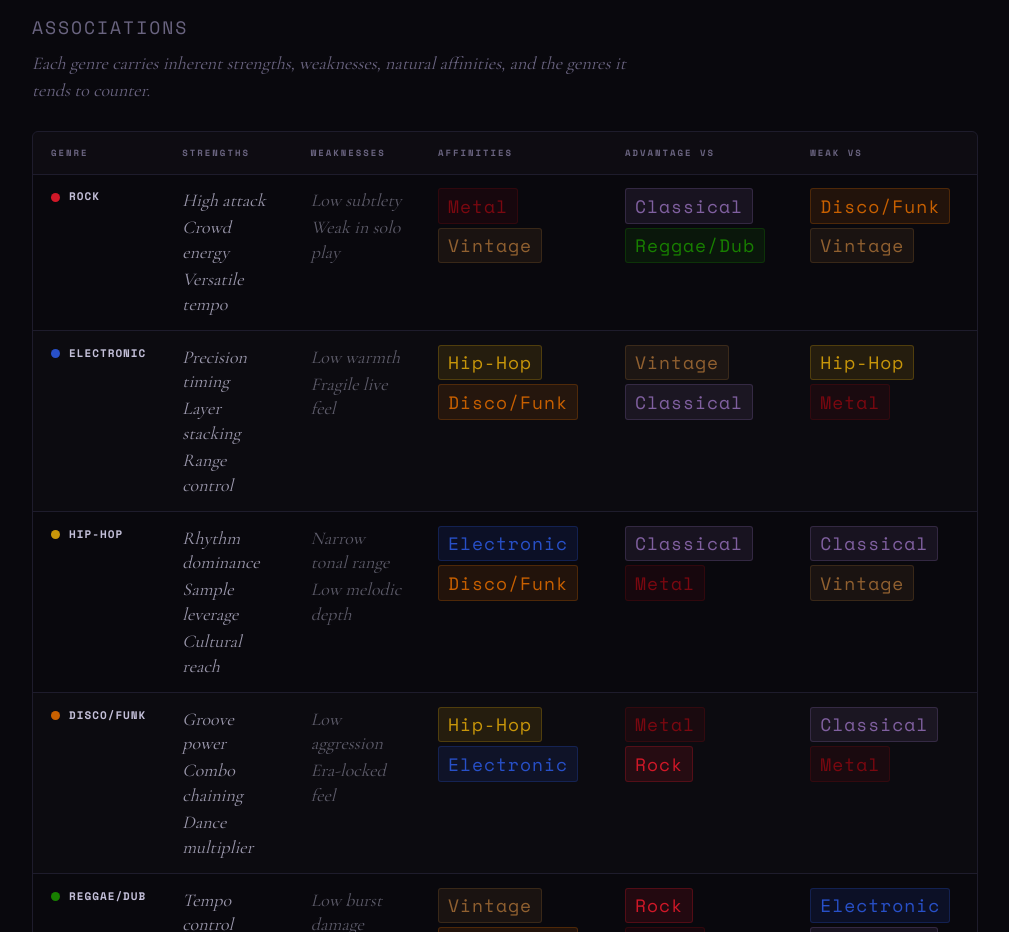
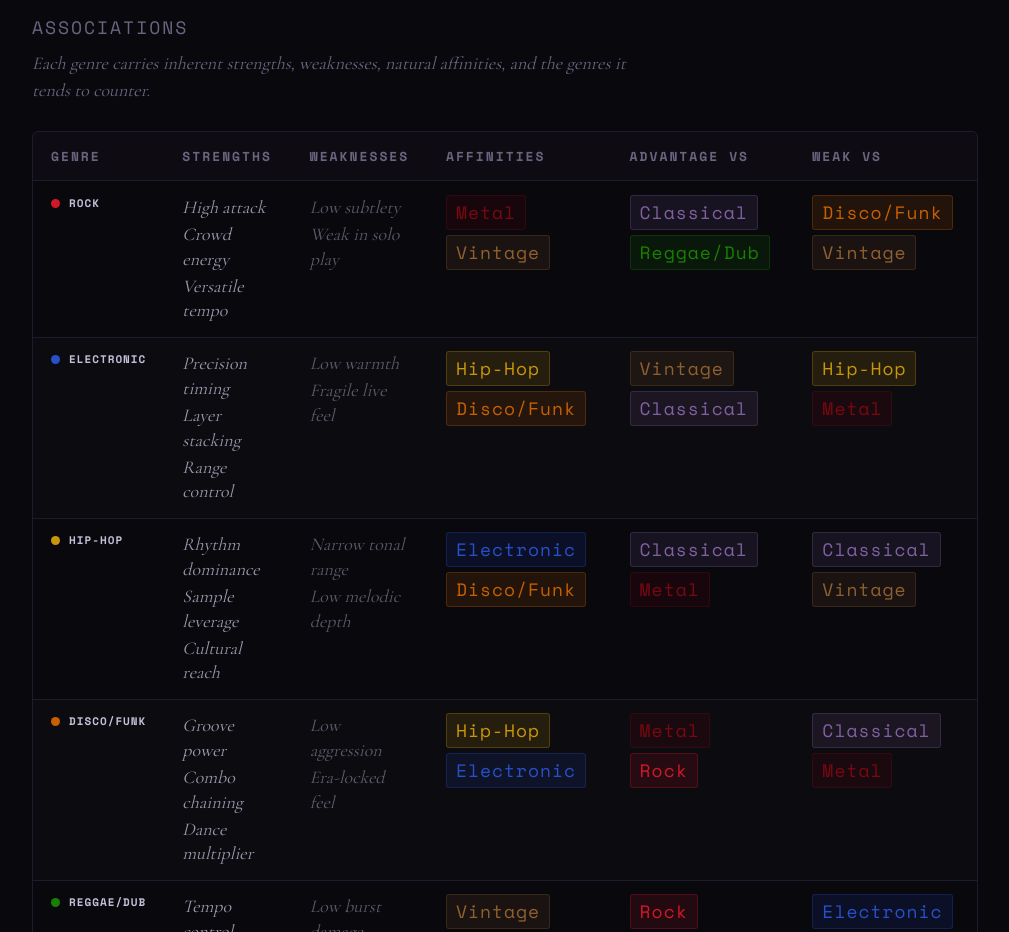
Before and after one commit to BehindTheMusicTree/the-music-deck-assets, a Next.js app: page /genres in a window 1280 px wide. Shown: the part 2086-3018 px from the top of the page, without its empty margins (135-1144 px from the left). Built offline with nearby package versions, Linux system fonts and the light colour scheme.

Commit message:
feat: update font size in GenreAssociations table header for improved readability

```diff
--- a/components/GenreAssociations.tsx
+++ b/components/GenreAssociations.tsx
@@ -125,7 +125,7 @@ export default function GenreAssociations() {
               ].map((h) => (
                 <th
                   key={h}
-                  className="text-left font-mono text-[9px] tracking-[2px] uppercase text-muted px-4 py-3"
+                  className="text-left font-mono text-[13px] tracking-[2px] uppercase text-muted px-4 py-3"
                 >
                   {h}
                 </th>
```
